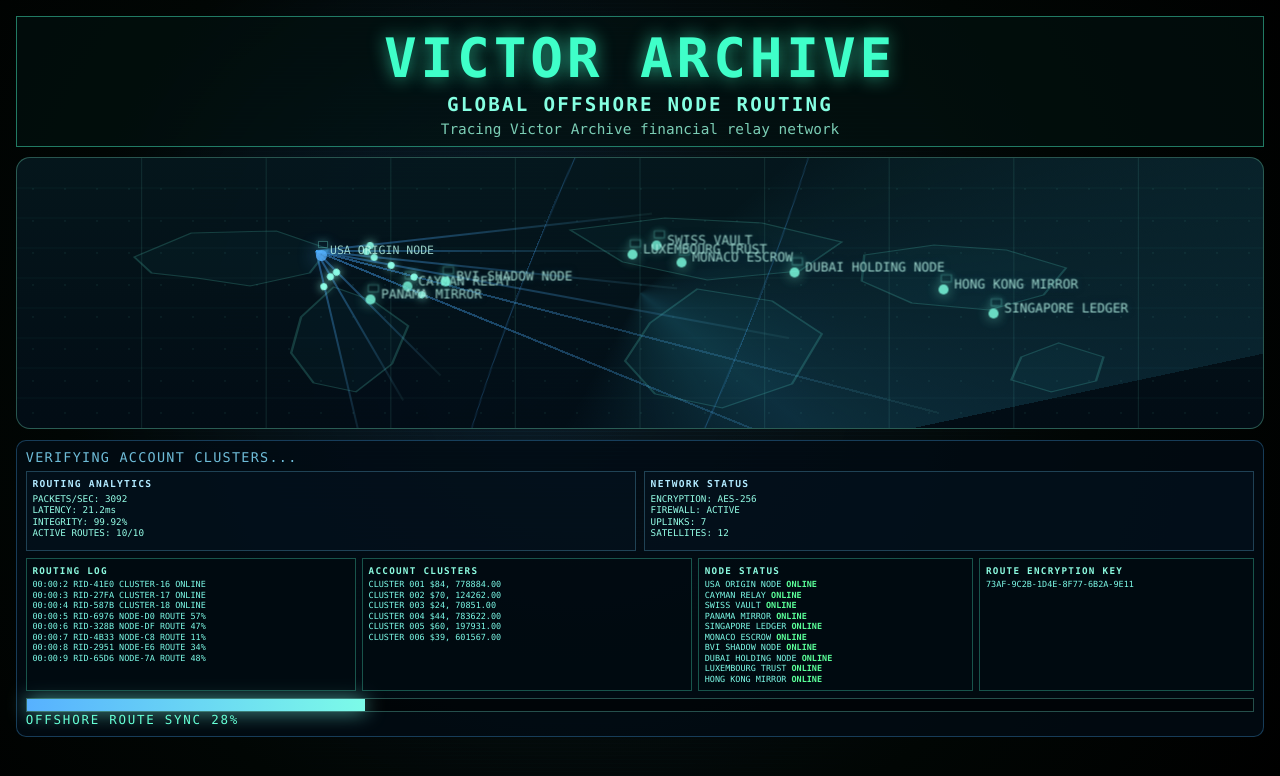
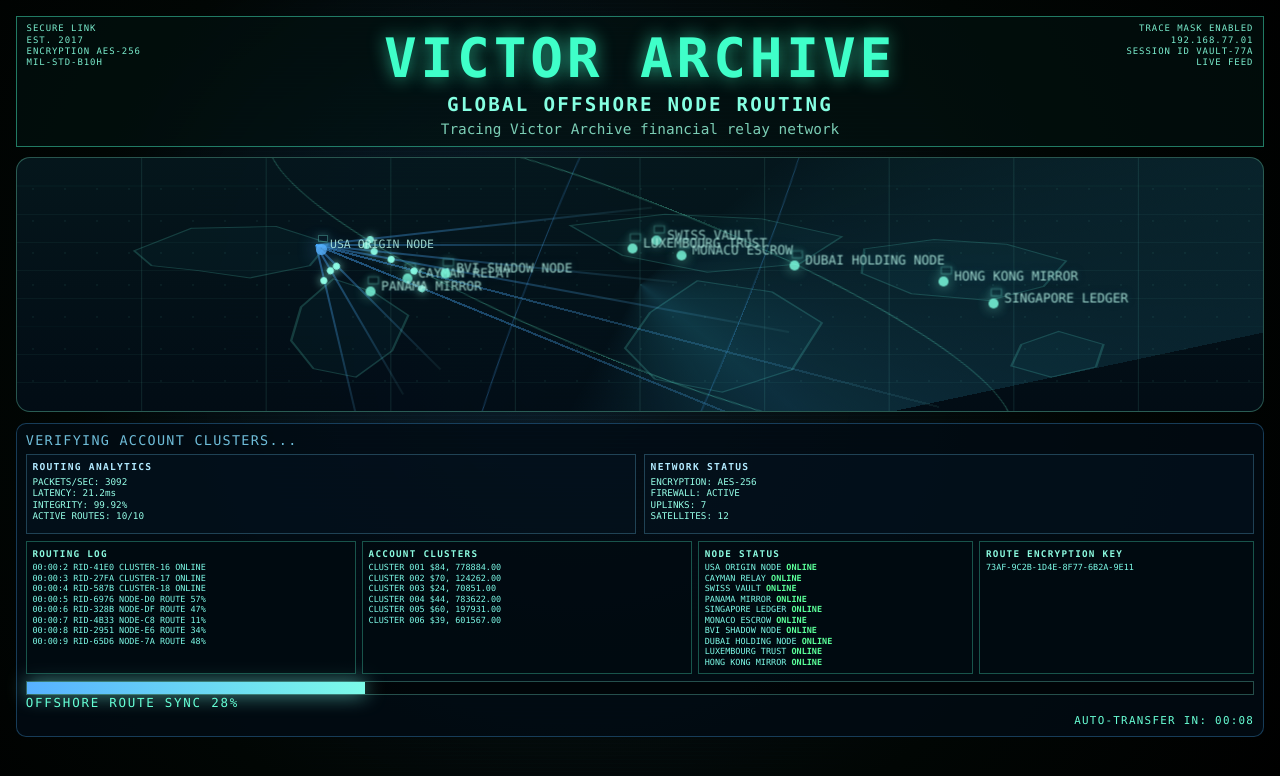
Before and after one commit to huegpx2008/victor-vault, a Next.js app: page / in a window 1280 px wide. Both pictures are taken after a click on the button "SKIP BOOT". Shown: the top 776 px of the page. Built offline with nearby package versions, Linux system fonts and the light colour scheme.

Commit message:
Polish routing screen to match dense reference dashboard

```diff
--- a/app/globals.css
+++ b/app/globals.css
@@ -383,12 +383,17 @@ button:hover { filter: brightness(1.15); }
 .map-hero h1 { margin: 0; text-align: center; font-size: clamp(1.4rem, 6vw, 3.4rem); letter-spacing: 0.24rem; color: #3fffc9; text-shadow: 0 0 18px rgba(63,255,201,0.65); }
 .map-hero h2 { margin: 0.2rem 0 0; text-align: center; font-size: clamp(0.8rem, 2.8vw, 1.2rem); letter-spacing: 0.14rem; color: #85ffe2; }
 .map-hero p { margin: 0.3rem 0 0; text-align: center; color: #7bcdb5; font-size: clamp(0.66rem, 2.2vw, 0.9rem); }
+.corner-panel { position: absolute; top: 0.4rem; display: grid; gap: 0.08rem; font-size: 0.56rem; color: #79ebcc; letter-spacing: 0.06rem; }
+.map-hero { position: relative; }
+.corner-panel.left { left: 0.6rem; text-align: left; }
+.corner-panel.right { right: 0.6rem; text-align: right; }
 .map-grid { height: calc(100vh - 220px); display: grid; grid-template-rows: 1fr auto; gap: 0.7rem; }
 .map-globe { position: relative; border: 1px solid rgba(128, 255, 212, 0.3); border-radius: 14px; background: linear-gradient(180deg, rgba(5, 24, 30, 0.92), rgba(2, 13, 22, 0.94)); overflow: hidden; }
 .world-svg { position: absolute; inset: 0; width: 100%; height: 100%; opacity: 0.55; }
 .lat-lines line { stroke: rgba(112, 218, 199, 0.2); stroke-width: 1; }
 .continent-lines path { fill: rgba(17, 74, 82, 0.24); stroke: rgba(100, 246, 221, 0.34); stroke-width: 2; }
 .map-ring { position: absolute; inset: 8% 8%; border: 1px solid rgba(69, 168, 255, 0.3); border-radius: 50%; animation: radarSpin 9s linear infinite; }
+.map-ring.ring-2 { inset: 18% 18%; border-color: rgba(103, 255, 212, 0.34); animation-duration: 5s; }
 .scan-sweep { position: absolute; inset: -20%; background: conic-gradient(from 240deg, transparent, rgba(62, 213, 255, 0.17), transparent 45%); animation: radarSpin 6s linear infinite; }
 .map-node { position: absolute; width: 9px; height: 9px; border-radius: 50%; background: #7effe1; box-shadow: 0 0 11px rgba(126, 255, 225, 0.8); animation: pulseNode 1.3s ease-in-out infinite; z-index: 3; }
 .map-node.origin { background: #57b1ff; width: 11px; height: 11px; box-shadow: 0 0 20px rgba(87, 177, 255, 0.95); animation-duration: 0.7s; }
@@ -411,6 +416,7 @@ button:hover { filter: brightness(1.15); }
 .map-lower-panels p { margin: 0; font-size: 0.53rem; line-height: 1.24; color: #7cfbe8; }
 .map-lower-panels strong { color: #5aff99; }
 .map-complete { margin: 0.35rem 0 0; color: #81ffd9; font-size: 0.72rem; letter-spacing: 0.07rem; text-shadow: 0 0 10px rgba(93,255,205,0.5); }
+.map-autotransfer { margin: 0.25rem 0 0; text-align: right; color: #68ffd5; font-size: 0.68rem; letter-spacing: 0.08rem; }
 
 @keyframes redPulse { 0%,100% { box-shadow: inset 0 0 120px rgba(255, 30, 50, 0.2); } 50% { box-shadow: inset 0 0 220px rgba(255, 30, 50, 0.45); } }
 @keyframes jitter { 0%{transform:translate(0)} 50%{transform:translate(1px,-1px)} 100%{transform:translate(-1px,1px)} }
@@ -427,6 +433,7 @@ button:hover { filter: brightness(1.15); }
 
 @media (max-width: 820px) {
   .map-grid { height: calc(100vh - 120px); grid-template-rows: 1fr auto; }
+  .corner-panel { position: static; grid-template-columns: repeat(2, minmax(0, 1fr)); margin-top: 0.3rem; }
   .map-side-panels { grid-template-columns: 1fr; }
   .map-lower-panels { grid-template-columns: 1fr; }
   .map-node em { max-width: 110px; overflow: hidden; text-overflow: ellipsis; }
--- a/app/page.js
+++ b/app/page.js
@@ -32,6 +32,10 @@ const networkStats = [
   ['UPLINKS', '7'],
   ['SATELLITES', '12']
 ];
+const mapCornerInfo = {
+  left: ['SECURE LINK', 'EST. 2017', 'ENCRYPTION AES-256', 'MIL-STD-B10H'],
+  right: ['TRACE MASK ENABLED', '192.168.77.01', 'SESSION ID VAULT-77A', 'LIVE FEED']
+};
 const mapNodes = [
   { label: 'USA ORIGIN NODE', left: 24, top: 34, origin: true },
   { label: 'CAYMAN RELAY', left: 31, top: 46 },
@@ -306,9 +310,11 @@ export default function Home() {
       {showGlobalMap && (
         <section className="map-overlay" aria-live="polite">
           <header className="map-hero">
+            <div className="corner-panel left">{mapCornerInfo.left.map((line) => <span key={line}>{line}</span>)}</div>
             <h1>VICTOR ARCHIVE</h1>
             <h2>GLOBAL OFFSHORE NODE ROUTING</h2>
             <p>Tracing Victor Archive financial relay network</p>
+            <div className="corner-panel right">{mapCornerInfo.right.map((line) => <span key={line}>{line}</span>)}</div>
           </header>
           <div className="map-grid">
             <div className="map-globe">
@@ -327,6 +333,7 @@ export default function Home() {
                 </g>
               </svg>
               <div className="map-ring" />
+              <div className="map-ring ring-2" />
               <div className="scan-sweep" />
               {mapNodes.filter((n) => !n.origin).map((node, index) => {
                 const dx = node.left - mapNodes[0].left;
@@ -358,6 +365,7 @@ export default function Home() {
               <div className="intro-progress-wrap"><div className="intro-progress-bar map-progress" style={{ width: `${mapProgress}%` }} /></div>
               <p className="intro-progress-label">OFFSHORE ROUTE SYNC {mapProgress}%</p>
               {mapProgress >= 100 && <p className="map-complete">ROUTE SYNCHRONIZATION COMPLETE<br />REDIRECTING TO VICTOR ARCHIVE SECURE INTERFACE...</p>}
+              <p className="map-autotransfer">AUTO-TRANSFER IN: {mapProgress >= 100 ? '00:00' : `00:${String(Math.ceil((100 - mapProgress) / 10)).padStart(2, '0')}`}</p>
             </div>
           </div>
         </section>
```
